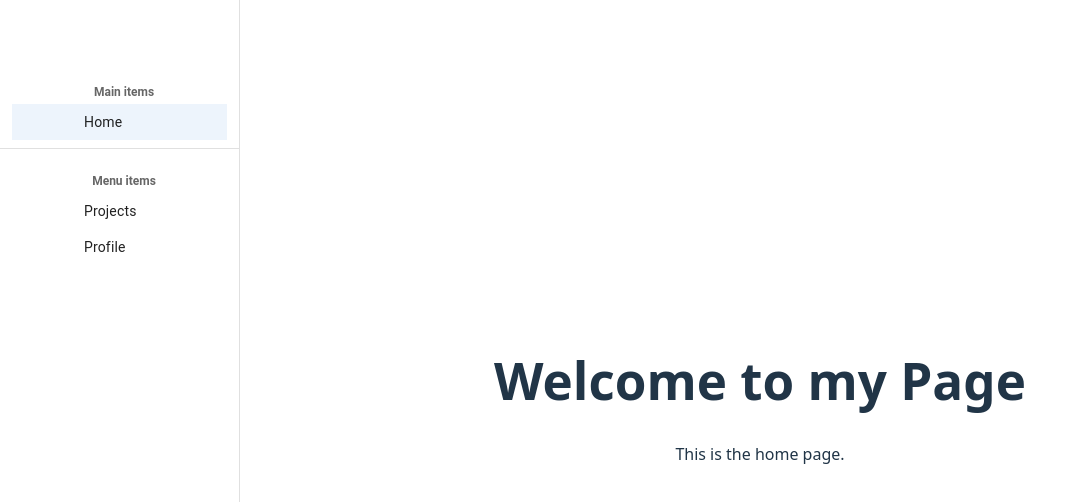
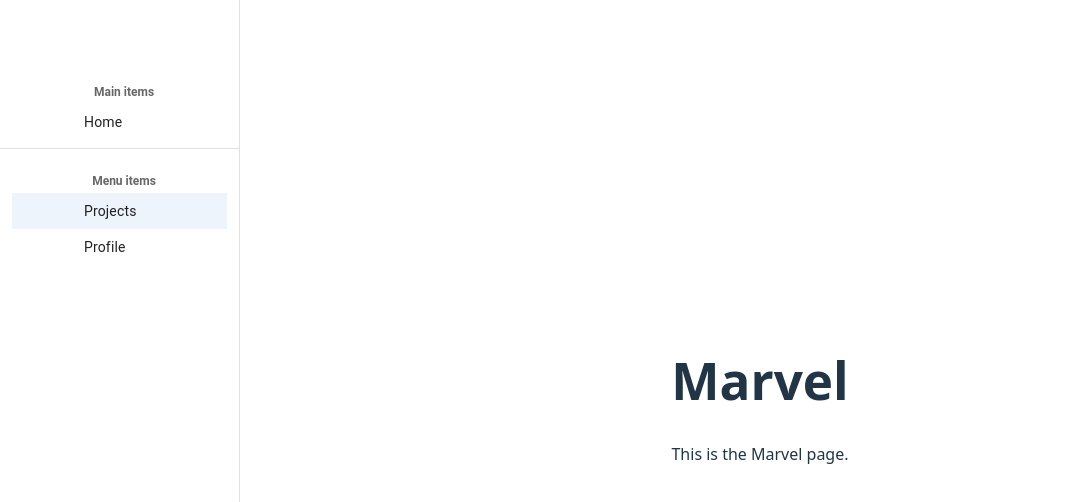
Before and after one commit to chrisp1985/react-sandbox, a React (Vite) app: page /projects/marvel in a window 1280 px wide. Before the commit this address led to /. Shown: the top 502 px of the page, without its empty margins (0-1075 px from the left). Built offline with nearby package versions, Linux system fonts and the light colour scheme; some icons are missing.

Commit message:
SAND-xxx: Add Marvel and NFL pages.

```diff
--- a/src/App.tsx
+++ b/src/App.tsx
@@ -5,6 +5,8 @@
 import DashboardSidebar from './components/nav/DashboardSidebar.tsx';
 import { Home } from './components/home/Home.tsx';
 import { Profile } from './components/profile/Profile.tsx';
+import { NFL } from './components/nfl/NFL.tsx';
+import { Marvel } from './components/marvel/Marvel.tsx';
 
 function App() {
 
@@ -20,6 +22,8 @@
           <Route path="/" element={<Home />} />
           <Route path="/profile" element={<Profile />} />
           <Route path="/projects/films" element={<FilmList />} />
+          <Route path="/projects/nfl" element={<NFL />} />
+          <Route path="/projects/marvel" element={<Marvel />} />
           <Route path="*" element={<Navigate to="/" replace />} />
         </Routes>
       </main>
@@ -27,6 +31,4 @@
   )
 }
 
-
-
 export default App
--- /dev/null
+++ b/src/components/marvel/Marvel.tsx
@@ -0,0 +1,8 @@
+export const Marvel = () => {
+  return (
+    <div style={{ padding: 32, textAlign: 'center' }}>
+        <h1>Marvel</h1>
+        <p>This is the Marvel page.</p>
+    </div>
+    );
+};
--- a/src/components/nav/DashboardSidebar.tsx
+++ b/src/components/nav/DashboardSidebar.tsx
@@ -167,6 +167,20 @@
                     href="/projects/films"
                     selected={!!matchPath('/projects/films/*', pathname) || pathname === '/projects/films'}
                   />
+                  <DashboardSidebarPageItem
+                    id="nfl"
+                    title="NFL"
+                    icon={<DescriptionIcon />}
+                    href="/projects/nfl"
+                    selected={!!matchPath('/projects/nfl/*', pathname) || pathname === '/projects/nfl'}
+                  />
+                  <DashboardSidebarPageItem
+                    id="marvel"
+                    title="Marvel"
+                    icon={<DescriptionIcon />}
+                    href="/projects/marvel"
+                    selected={!!matchPath('/projects/marvel/*', pathname) || pathname === '/projects/marvel'}
+                  />
                 </List>
               }
             />
--- /dev/null
+++ b/src/components/nfl/NFL.tsx
@@ -0,0 +1,8 @@
+export const NFL = () => {
+  return (
+    <div style={{ padding: 32, textAlign: 'center' }}>
+        <h1>NFL</h1>
+        <p>This is the NFL page.</p>
+    </div>
+    );
+};
```
